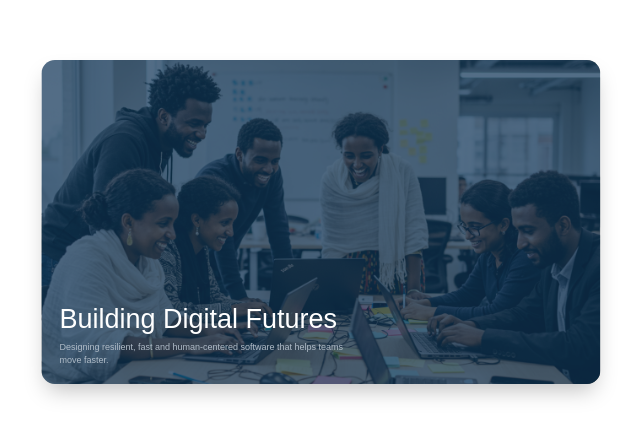
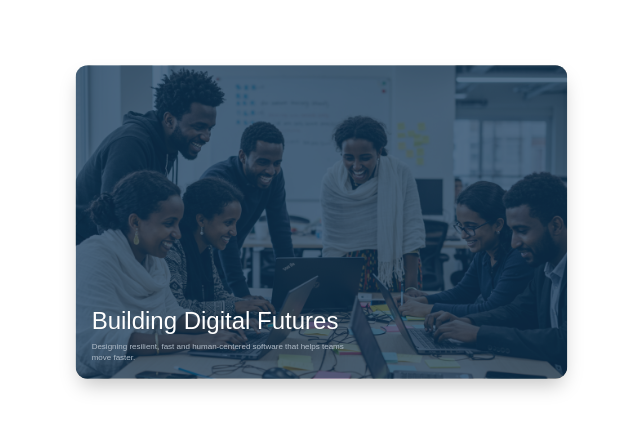
Before and after one commit to AndroSolutionsPersonal/Andro-Website, a Next.js app: page / in a window 1280 px wide. Shown: the part 5842-6280 px from the top of the page, without its empty margins (319-959 px from the left). Built offline with nearby package versions, Linux system fonts and the light colour scheme.

Commit message:
better scaling and fix

```diff
--- a/components/MissionVision.jsx
+++ b/components/MissionVision.jsx
@@ -12,7 +12,7 @@ export default function MissionVision() {
     });
 
     // Scale down after initial reveal
-    const imageScale = useTransform(scrollYProgress, [0, 0.3, 0.7], [1, 1, 0.45]);
+    const imageScale = useTransform(scrollYProgress, [0, 0.3, 0.7], [1, 1, 0.4]);
     const imageY = useTransform(scrollYProgress, [0, 1], ["0%", "0%"]);
     // Initial text fade out
     const initialTextOpacity = useTransform(scrollYProgress, [0, 0.25, 0.45], [1, 1, 0]);
@@ -50,7 +50,7 @@ export default function MissionVision() {
                 <motion.div
                     style={{ scale: imageScale, y: imageY }}
                     transition={{ ease: [0.22, 1, 0.36, 1], duration: 0.8 }}
-                    className="relative w-[97vw] h-[90vh] max-w-7xl rounded-[30px] overflow-hidden shadow-2xl"
+                    className="relative w-[96vw] h-[98vh] max-w-8xl rounded-[30px] overflow-hidden shadow-2xl"
                 >
                     <Image src={bgImage} alt="Mission Vision background" fill className="object-cover" />
                     {/* Blue overlay */}
```
